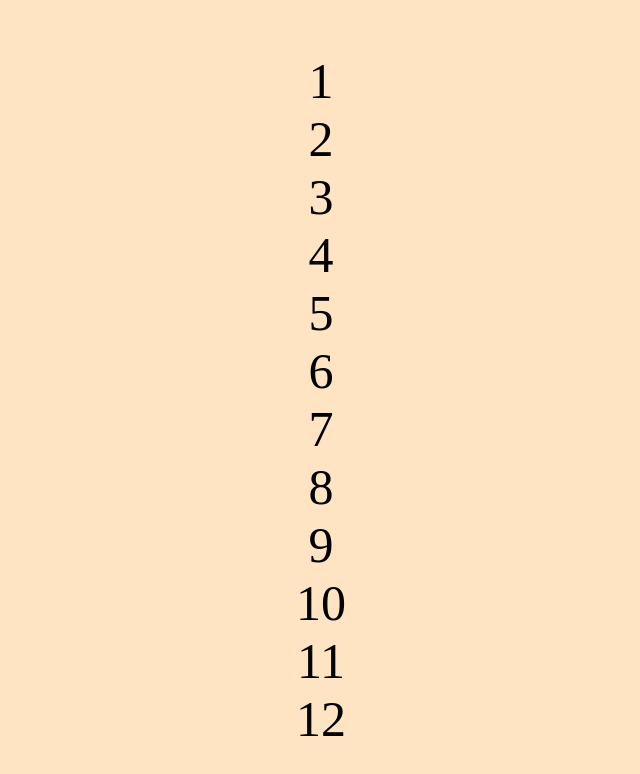
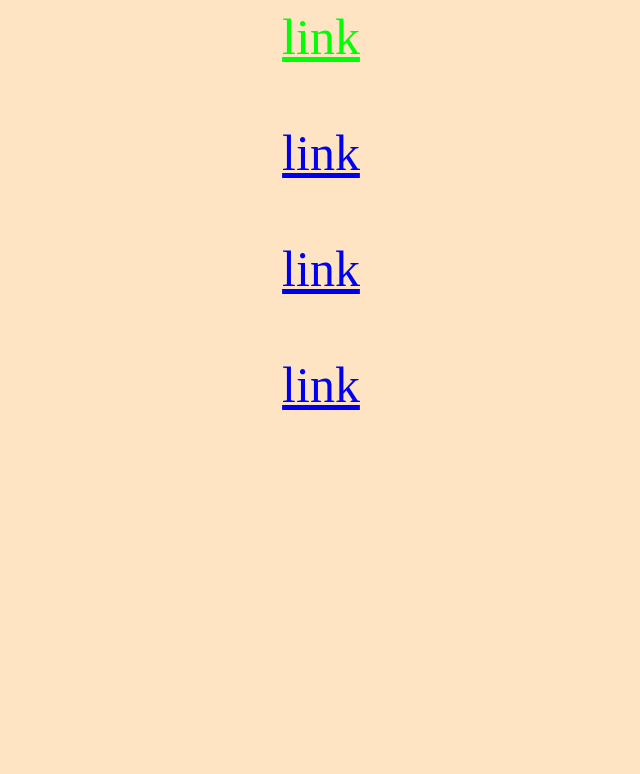
Before and after one commit to MarcelMatejak-Niemczuk/styl_css, a plain HTML site: page index.html in a window 1280 px wide. Shown: the whole page, without its empty margins (319-959 px from the left). Drawn offline with Linux system fonts and the light colour scheme.

Commit message:
Update index.html

```diff
--- a/index.html
+++ b/index.html
@@ -1,24 +1,15 @@
+<!DOCTYPE html>
 <html lang="pl">
 <head>
     <meta charset="UTF-8">
-    <title>obraz w tle</title>
+    <meta name="viewport" content="width=device-width, initial-scale=1.0">
     <link rel="stylesheet" href="style.css">
-</head>
-<body>
-    <div class="a">
-        <div class="b1">1</div>
-        <div class="b2">2</div>
-        <div class="b3">3</div>
-        <div class="b4">4</div>
-        <div class="b5">5</div>
-        <div class="b6">6</div>
-        <div class="b7">7</div>
-        <div class="b8">8</div>
-        <div class="b9">9</div>
-        <div class="b10">10</div>
-        <div class="b11">11</div>
-        <div class="b12">12</div>
-      </div>
-
-</body>
-</html>
+    <title>pseudoklasy</title>
+    </head>
+    <body>
+        <a href="https://pl-pl.facebook.com/" class="link1">link</a><br><br>
+        <a href="https://pl.wikipedia.org/wiki/Wikipedia:Strona_g%C5%82%C3%B3wna" class="link2">link</a><br><br>
+        <a href="https://www.youtube.com/watch?v=XBk3Oa_YHKM&t=294s" class="link3">link</a><br><br>
+        <a href="https://www.youtube.com/watch?v=At8v_Yc044Y" class="link4">link</a>
+    </body>
+    </html>
```
